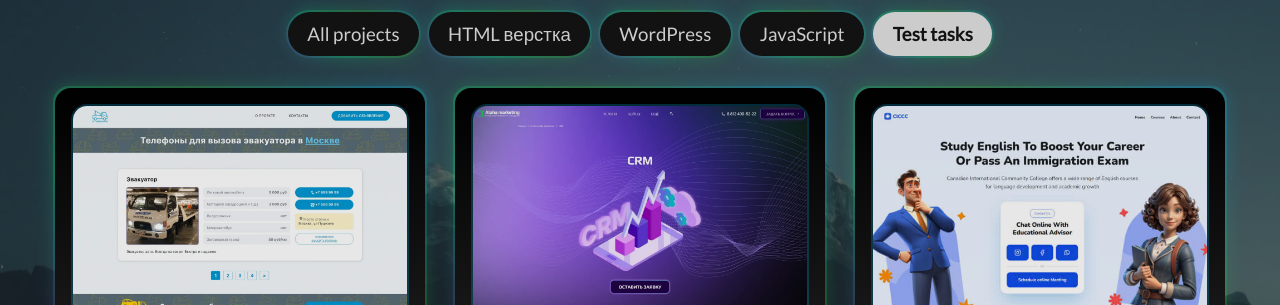
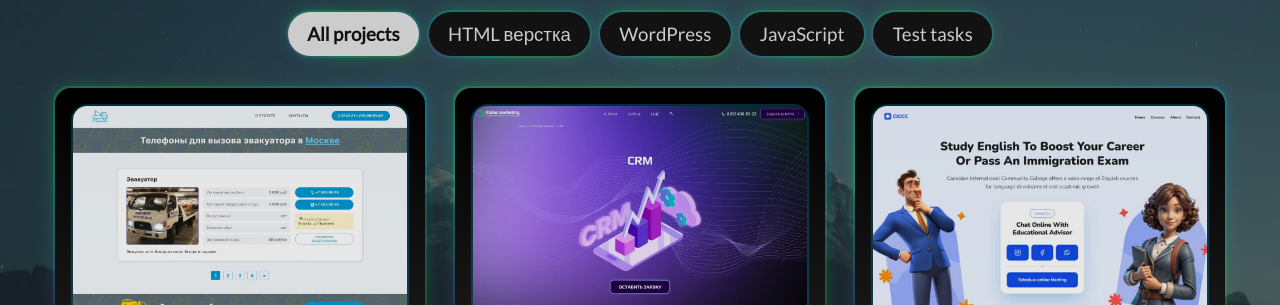
Before and after one commit to it2konst/all-pro, a plain HTML site: page index.html in a window 1280 px wide. Shown: the part 202-507 px from the top of the page. Drawn offline with Linux system fonts and the light colour scheme.

Commit message:
Update index.html

```diff
--- a/index.html
+++ b/index.html
@@ -62,11 +62,11 @@
         <h1 class="portfolio__title visually-hidden">Portfolio: Konstantin Bergamentov</h1>
         <div class="portfolio__tab" data-js="portfolio__tab">
             <div class="portfolio__tab-buttons filters button-group js-radio-button-group device-type container">
-                <button class="button" data-filter="*">All projects</button>
+                <button class="button is-checked" data-filter="*">All projects</button>
                 <button class="button" data-filter=".cat-1">HTML верстка</button>
                 <button class="button" data-filter=".cat-2">WordPress</button>
                 <button class="button" data-filter=".cat-3">JavaScript</button>
-                <button class="button is-checked" data-filter=".cat-4">Test tasks</button>
+                <button class="button" data-filter=".cat-4">Test tasks</button>
                 <!-- React class="card"-->
             </div>
             <ul class="portfolio__tab-cards">
```
